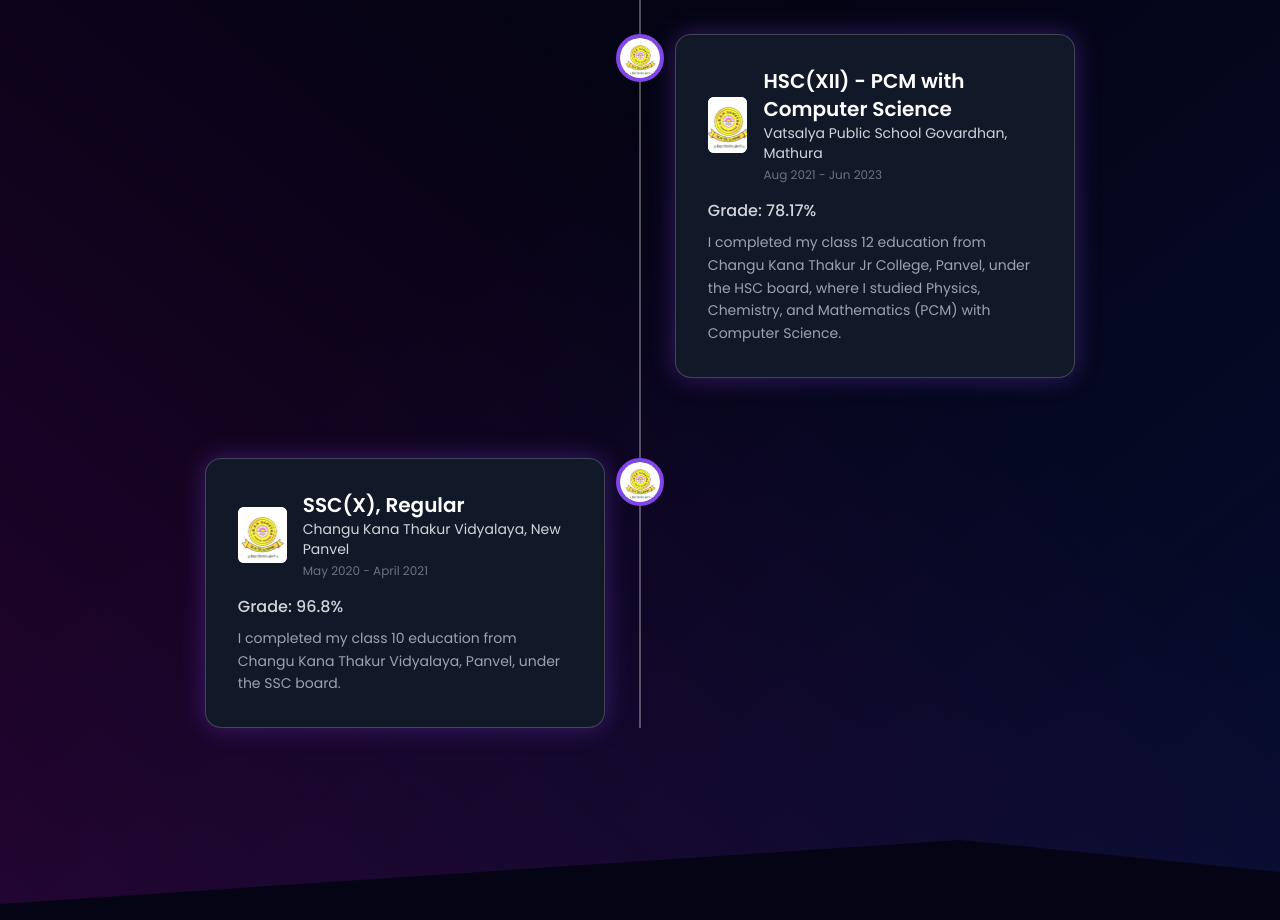
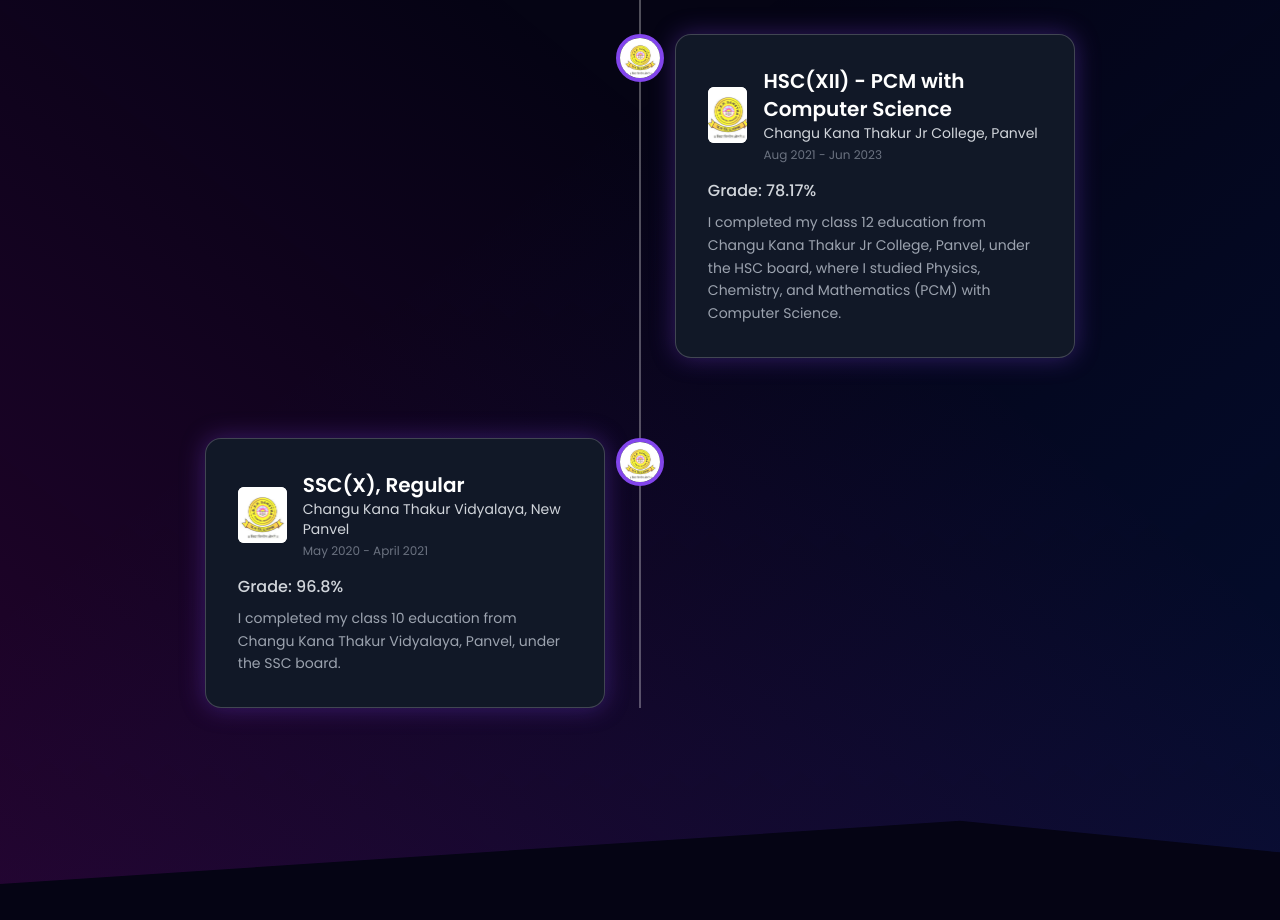
Before and after one commit to Pradnyan-Khandakale/Portfolio-Website, a React (Vite) app: page / in a window 1280 px wide. Shown: the part 5500-6420 px from the top of the page. Built offline with nearby package versions, Linux system fonts and the light colour scheme.

Commit message:
Update College name

```diff
--- a/src/constant.js
+++ b/src/constant.js
@@ -154,7 +154,7 @@ export const education = [
   {
     id: 2,
     img: vpsLogo,
-    school: "Vatsalya Public School Govardhan, Mathura",
+    school: "Changu Kana Thakur Jr College, Panvel",
     date: "Aug 2021 - Jun 2023",
     grade: "78.17%",
     desc: "I completed my class 12 education from Changu Kana Thakur Jr College, Panvel, under the HSC board, where I studied Physics, Chemistry, and Mathematics (PCM) with Computer Science.",
```
